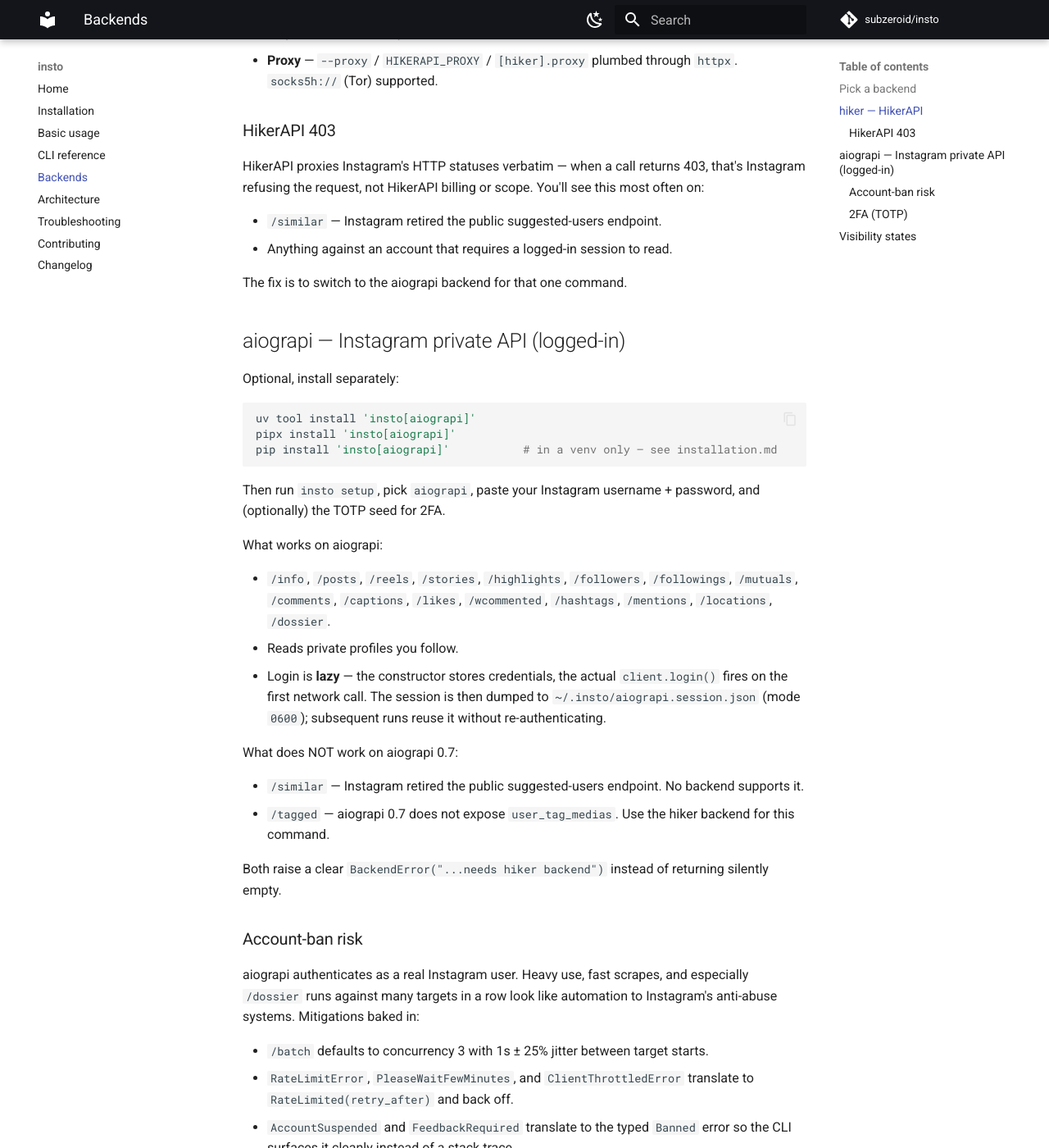
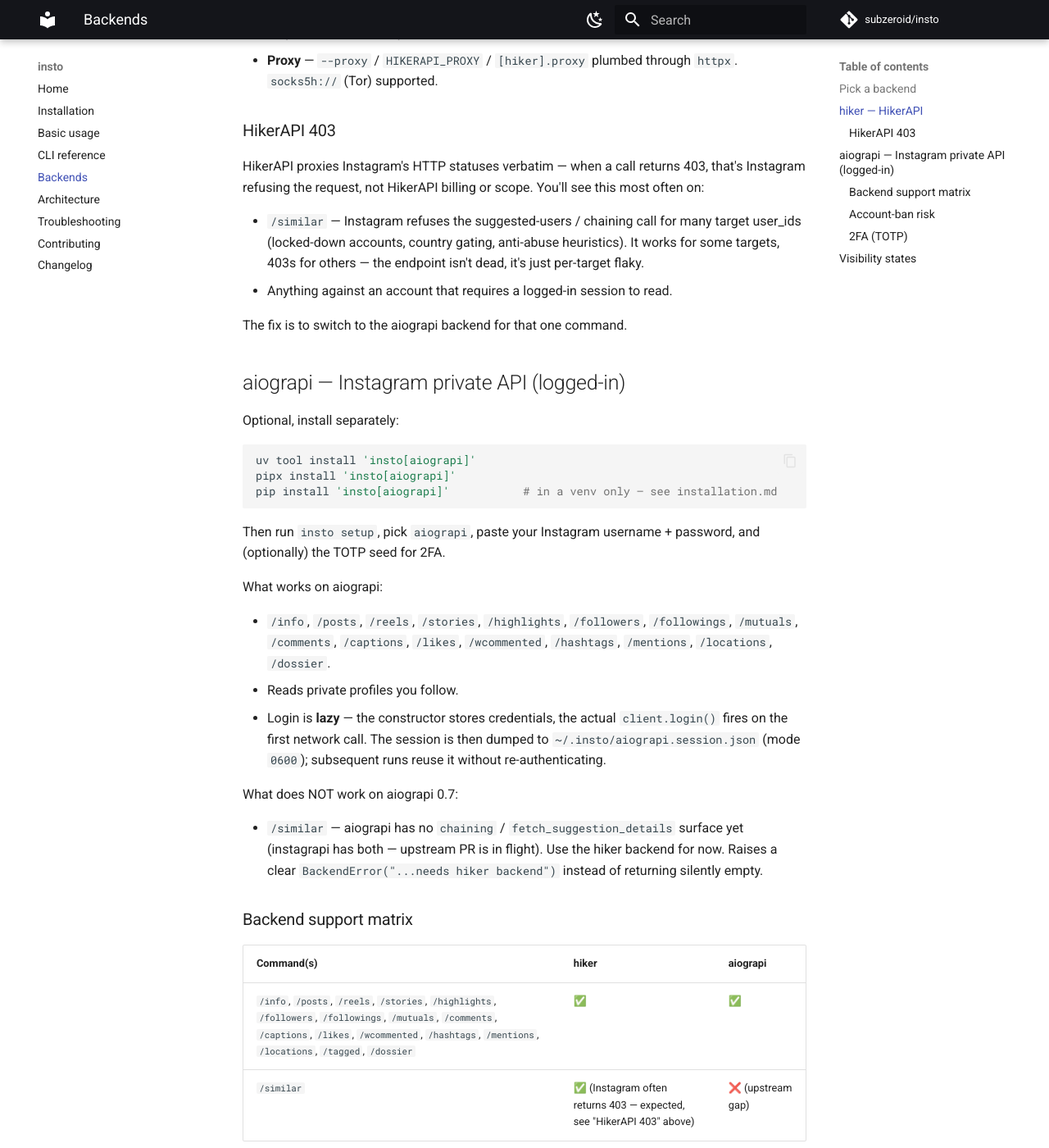
Before and after one commit to subzeroid/insto, an MkDocs documentation site: the page built from docs/backends.md, in a window 1280 px wide and 1400 px high, scrolled down 2090 px. Shown: the whole window at 82% size. Built offline with MkDocs 1.6.1 and Material for MkDocs 9.7.7, drawn with Linux system fonts in a browser that asks for light colours; comment, search, counter and statistics services are not loaded.

Commit message:
feat(aiograpi): wire /tagged via usertag_medias_v1
aiograpi 0.7 actually exposes usertag_medias_v1 (mixins/media.py) — the
old stub was wrong about it being missing. Hook it up so /tagged works
on both backends.

Also fix docs/backends.md:
- /similar is per-target flaky (HikerAPI proxies IG's 403s), not
  "retired"; that wording was misleading
- aiograpi gap is now only /similar (chaining + fetch_suggestion_details
  not in aiograpi yet — upstream PR pending)
- add explicit backend support matrix

```diff
--- a/docs/backends.md
+++ b/docs/backends.md
@@ -67,7 +67,7 @@
 
 HikerAPI proxies Instagram's HTTP statuses verbatim — when a call returns 403, that's Instagram refusing the request, not HikerAPI billing or scope. You'll see this most often on:
 
-- `/similar` — Instagram retired the public suggested-users endpoint.
+- `/similar` — Instagram refuses the suggested-users / chaining call for many target user_ids (locked-down accounts, country gating, anti-abuse heuristics). It works for some targets, 403s for others — the endpoint isn't dead, it's just per-target flaky.
 - Anything against an account that requires a logged-in session to read.
 
 The fix is to switch to the aiograpi backend for that one command.
@@ -92,10 +92,14 @@
 
 What does NOT work on aiograpi 0.7:
 
-- `/similar` — Instagram retired the public suggested-users endpoint. No backend supports it.
-- `/tagged` — aiograpi 0.7 does not expose `user_tag_medias`. Use the hiker backend for this command.
+- `/similar` — aiograpi has no `chaining` / `fetch_suggestion_details` surface yet (instagrapi has both — upstream PR is in flight). Use the hiker backend for now. Raises a clear `BackendError("...needs hiker backend")` instead of returning silently empty.
 
-Both raise a clear `BackendError("...needs hiker backend")` instead of returning silently empty.
+### Backend support matrix
+
+| Command(s) | hiker | aiograpi |
+|---|---|---|
+| `/info`, `/posts`, `/reels`, `/stories`, `/highlights`, `/followers`, `/followings`, `/mutuals`, `/comments`, `/captions`, `/likes`, `/wcommented`, `/hashtags`, `/mentions`, `/locations`, `/tagged`, `/dossier` | ✅ | ✅ |
+| `/similar` | ✅ (Instagram often returns 403 — expected, see "HikerAPI 403" above) | ❌ (upstream gap) |
 
 ### Account-ban risk
 
```
Also changed, not shown: 1 other file.
